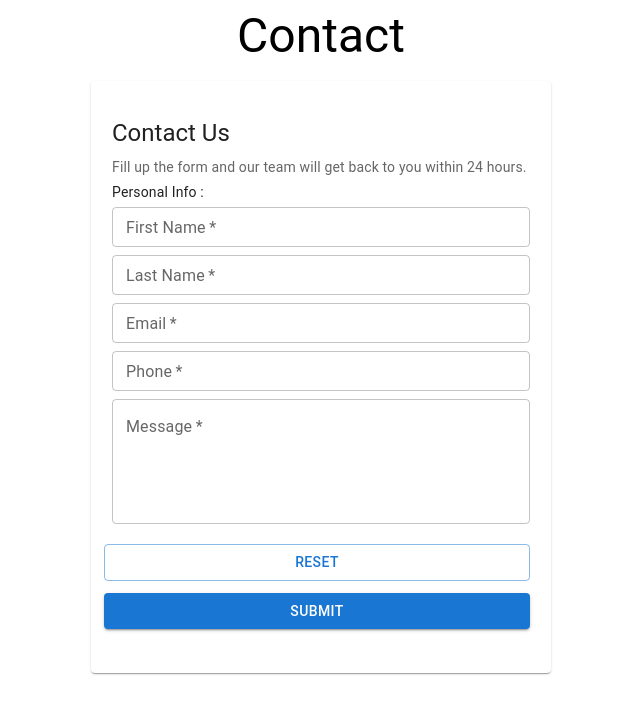
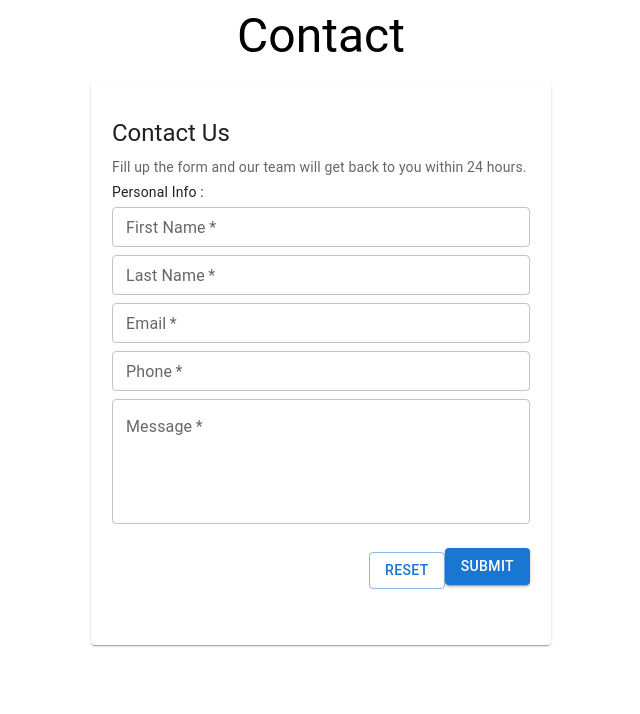
Before and after one commit to Johanzz98/parrella3000, a Next.js app: page /Contact in a window 1280 px wide. Shown: the top 714 px of the page, without its empty margins (319-959 px from the left). Built offline with nearby package versions, Linux system fonts and the light colour scheme.

Commit message:
correciones

```diff
--- a/src/app/Contact/page.jsx
+++ b/src/app/Contact/page.jsx
@@ -1,18 +1,19 @@
+import React from 'react';
 import { Box, Button, Card, CardContent, Grid, TextField, Typography } from '@mui/material';
-import React from 'react';
 import { inputFormElements } from './formElement';
 
-const margin={
-    margin:"20px 0 12px"
-}
+const margin = {
+    margin: "20px 0 12px"
+};
+
 const Contact = () => {
     return (
         <Box>
             <Typography gutterBottom variant="h3" align="center">
                 Contact
             </Typography>
-        <Grid>
-          <Card style={{ maxWidth: 450, padding: "20px 5px", margin: "0 auto" }}>
+            <Grid container justifyContent="center">
+                <Card style={{ maxWidth: 450, padding: "20px 5px" }}>
                     <CardContent>
                         <Typography gutterBottom variant="h5">
                             Contact Us
@@ -22,17 +23,15 @@ const Contact = () => {
                         </Typography>
                         <form>
                             <Typography variant="body2" align="left" gutterBottom>Personal Info : </Typography>
-                <Grid container spacing={1}>{
-                    inputFormElements.map(input=>  <Grid xs={input.xs} sm={input.sm} item>
+                            <Grid container spacing={1}>
+                                {inputFormElements.map((input, index) => (
+                                    <Grid key={index} xs={input.xs} sm={input.sm} item>
                                         <TextField {...input} />
-                      </Grid>)
-                }
-                 <Grid container spacing={1}>
+                                    </Grid>
+                                ))}
                                 <Grid item xs={12} align="right">
-                    <Button style={margin} type="submit" variant="outlined" color="primary" fullWidth>Reset</Button>
-
-                    <Button type="submit" variant="contained" color="primary" fullWidth>Submit</Button>
-                  </Grid>
+                                    <Button style={margin} type="reset" variant="outlined" color="primary">Reset</Button>
+                                    <Button type="submit" variant="contained" color="primary">Submit</Button>
                                 </Grid>
                             </Grid>
                         </form>
```
Also changed, not shown: src/app/login/page.jsx (+4 -4 lines). Lines whose indentation alone changed are shown as unchanged.
